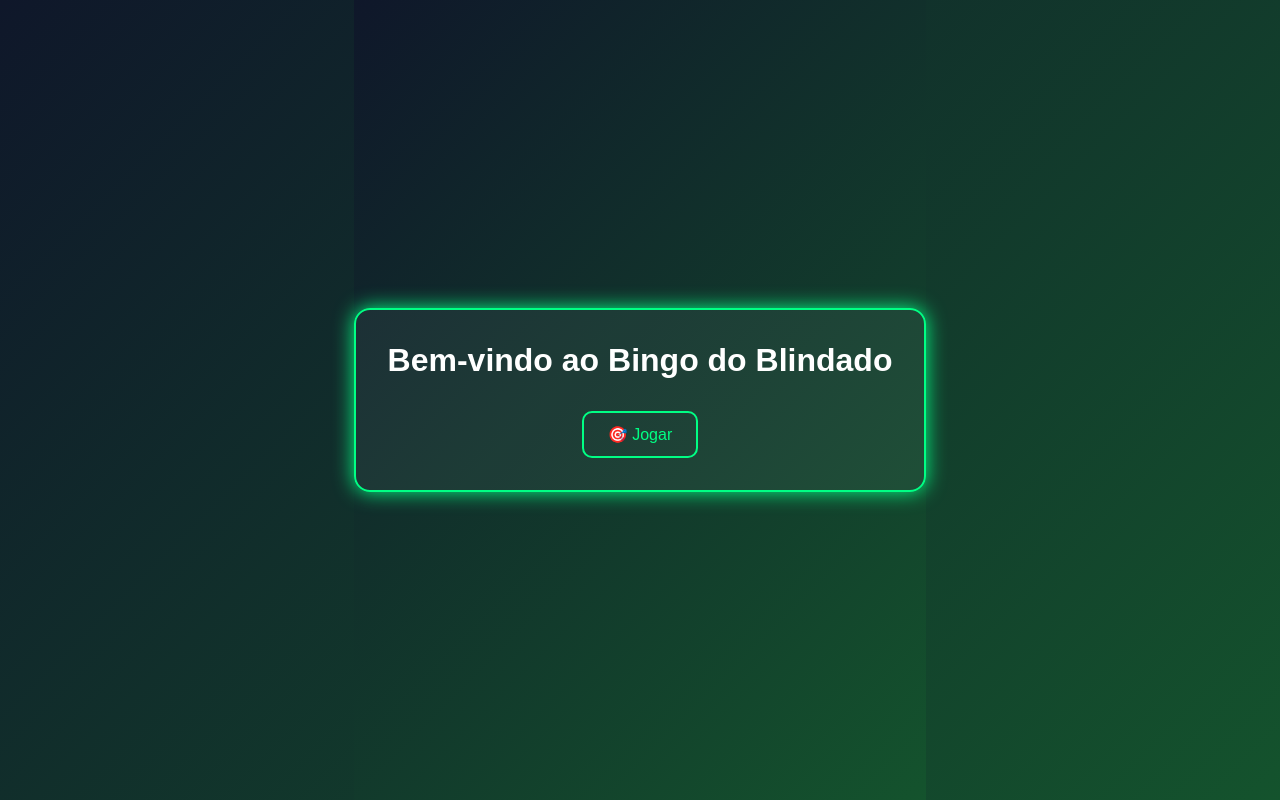
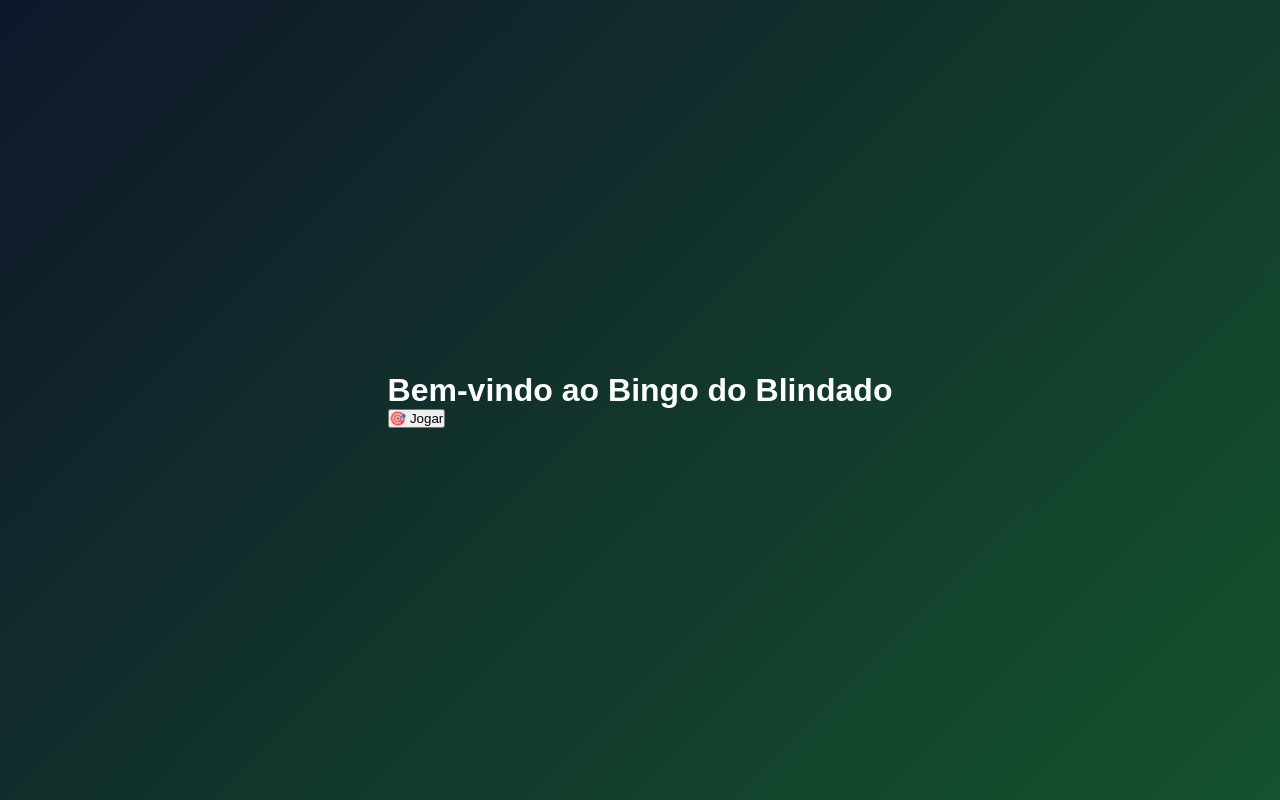
Before and after one commit to blinbingo/bingo, a Next.js app: page / in a window 1280 px wide. Built offline with nearby package versions, Linux system fonts and the light colour scheme.

Commit message:
Update style.module.css

```diff
--- a/styles/style.module.css
+++ b/styles/style.module.css
@@ -1,56 +1,23 @@
-
-
-body,
-.body {
-  background: linear-gradient(135deg, #0f172a, #14532d);
-  height: 100vh;
-  display: flex;
-  justify-content: center;
-  align-items: center;
-  font-family: Arial, sans-serif;
+.generate-button {
+  background: transparent;
+  border: 2px solid #39ff14;
   color: white;
-  flex-direction: column;
+  padding: 10px 20px;
+  border-radius: 10px;
+  font-size: 16px;
+  cursor: pointer;
+  transition: all 0.3s ease;
 }
 
-.card {
-  background-color: rgba(255, 255, 255, 0.05);
-  padding: 2rem;
-  border: 2px solid #00ff84;
-  border-radius: 16px;
-  box-shadow: 0 0 20px #00ff84;
-  text-align: center;
+.generate-button:hover {
+  background: #39ff14;
+  color: black;
 }
 
-.title {
-  font-size: 2rem;
-  margin-bottom: 1rem;
+.input-neon {
+  background-color: #0f172a;
+  border: 2px solid #39ff14;
+  padding: 10px;
+  color: white;
+  border-radius: 10px;
 }
-
-.button {
-  background-color: transparent;
-  border: 2px solid #00ff84;
-  color: #00ff84;
-  padding: 0.75rem 1.5rem;
-  font-size: 1rem;
-  border-radius: 10px;
-  cursor: pointer;
-  transition: all 0.3s ease;
-  margin-top: 1rem;
-}
-
-.button:hover {
-  background-color: #00ff84;
-  color: #0f172a;
-  box-shadow: 0 0 10px #00ff84;
-}
-
-.input {
-  background-color: rgba(255, 255, 255, 0.1);
-  border: 2px solid #00ff84;
-  color: white;
-  padding: 0.5rem 1rem;
-  font-size: 1rem;
-  border-radius: 10px;
-  margin-top: 0.5rem;
-  outline: none;
-}
```
